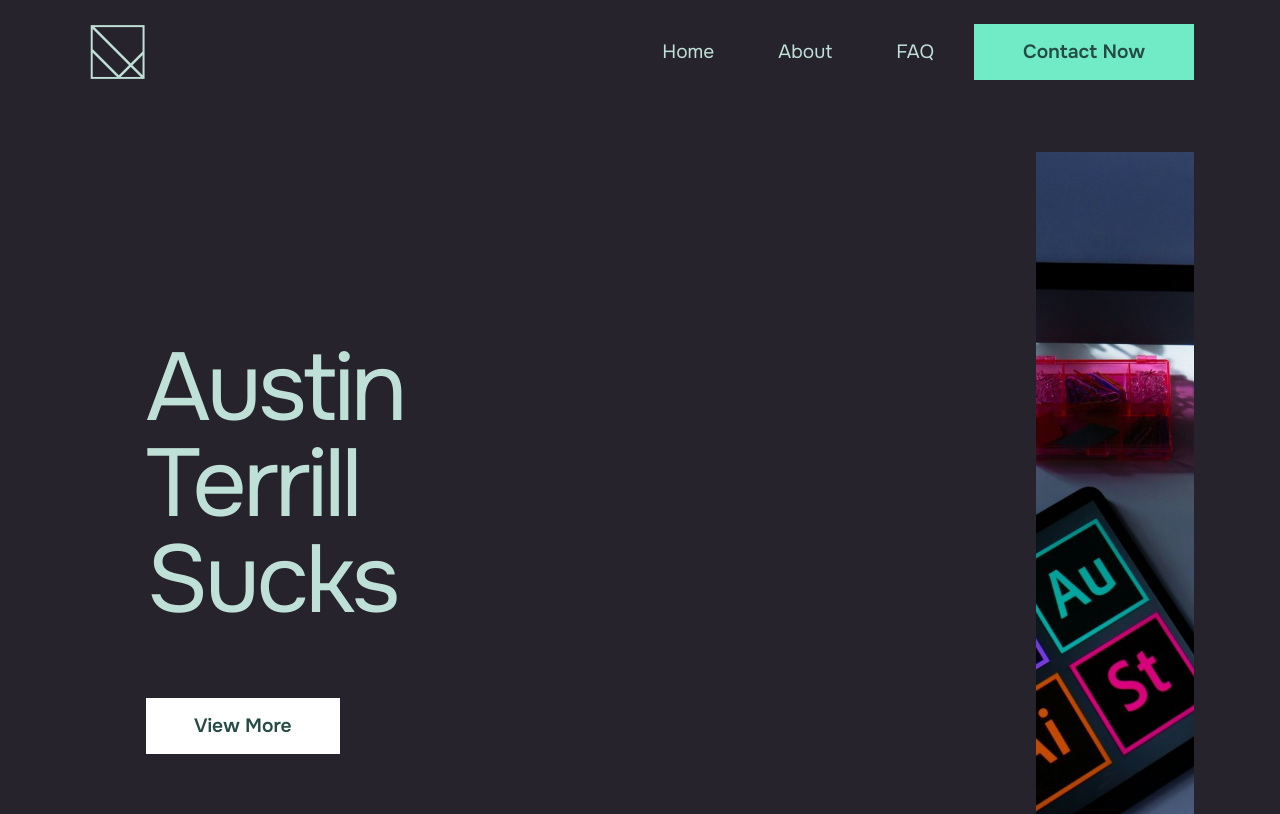
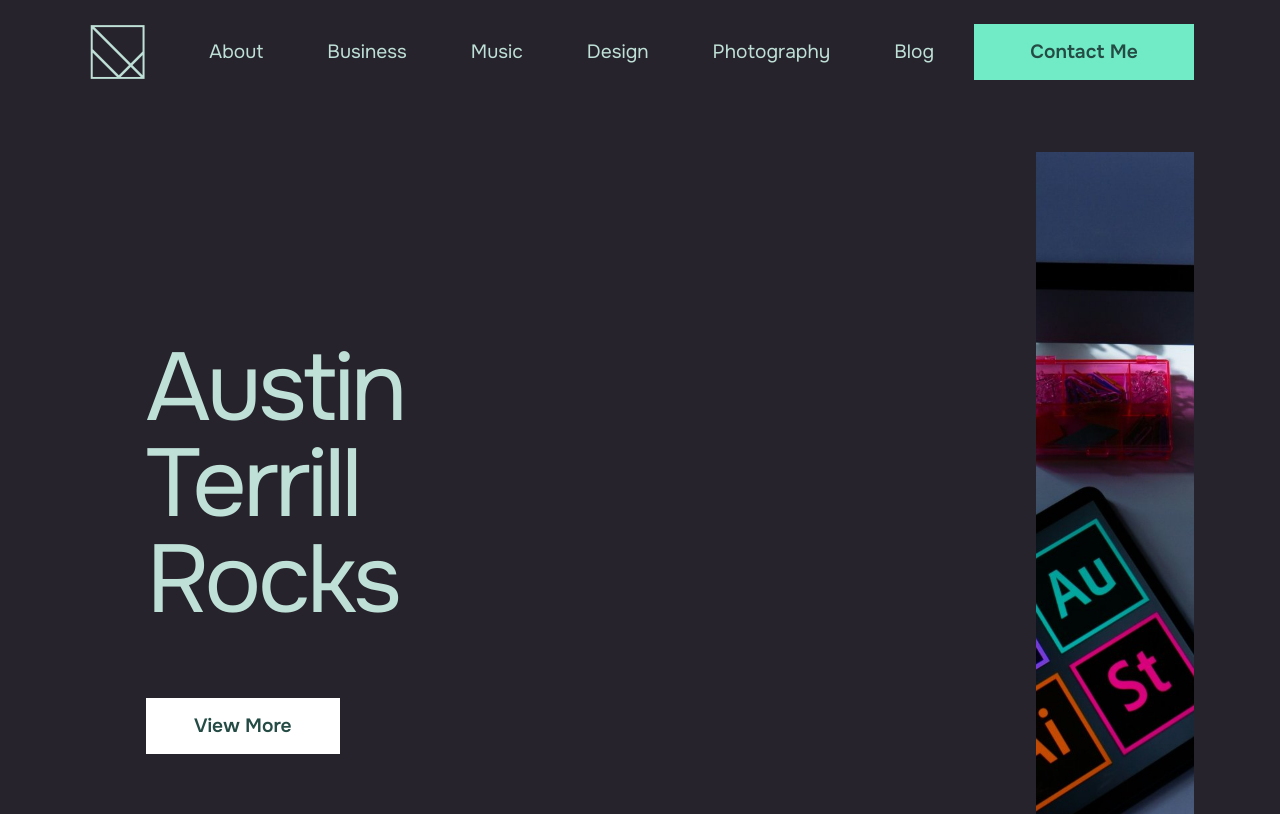
Before and after one commit to businesscardprinting/austin-terrill, a plain HTML site: page index.html in a window 1280 px wide. Shown: the top 814 px of the page. Drawn offline with Linux system fonts and the light colour scheme; files whose address does not match are found by name.

Commit message:
updated menu and home h1

```diff
--- a/index.html
+++ b/index.html
@@ -21,7 +21,7 @@
   <link rel="stylesheet" href="assets/recaptcha.css">
   <link rel="preload" href="https://fonts.googleapis.com/css?family=Onest:100,200,300,400,500,600,700,800,900&display=swap" as="style" onload="this.onload=null;this.rel='stylesheet'">
   <noscript><link rel="stylesheet" href="https://fonts.googleapis.com/css?family=Onest:100,200,300,400,500,600,700,800,900&display=swap"></noscript>
-  <link rel="preload" as="style" href="assets/mobirise/css/mbr-additional.css?v=D8f28O"><link rel="stylesheet" href="assets/mobirise/css/mbr-additional.css?v=D8f28O" type="text/css">
+  <link rel="preload" as="style" href="assets/mobirise/css/mbr-additional.css?v=UZRDhE"><link rel="stylesheet" href="assets/mobirise/css/mbr-additional.css?v=UZRDhE" type="text/css">
 
 
 
@@ -54,23 +54,14 @@
             </div>
             <div class="collapse navbar-collapse" id="navbarSupportedContent">
                 <ul class="navbar-nav nav-dropdown" data-app-modern-menu="true"><li class="nav-item">
-                        <a class="nav-link link text-secondary display-4" href="file:///Users/austinterrill/Library/Application%20Support/Mobirise.com/Mobirise/info_0040printpeppermint_002ecom/addons/modelm5/components/index.html">
-                            Home
-                        </a>
-                    </li>
-                    <li class="nav-item">
                         <a class="nav-link link text-secondary display-4" href="#features01-2">
                             About
                         </a>
-                    </li>
+                    </li><li class="nav-item"><a class="nav-link link text-secondary display-4" href="#features01-2">Business</a></li><li class="nav-item"><a class="nav-link link text-secondary display-4" href="#features01-2">Music</a></li><li class="nav-item"><a class="nav-link link text-secondary display-4" href="#features01-2">Design</a></li><li class="nav-item"><a class="nav-link link text-secondary display-4" href="#features01-2">Photography</a></li>
                     <li class="nav-item">
-                        <a class="nav-link link text-secondary display-4" href="#list01-b">FAQ</a>
+                        <a class="nav-link link text-secondary display-4" href="#list01-b">Blog</a>
                     </li></ul>
-                <div class="mbr-section-btn-main" role="tablist">
-                    <a class="btn btn-warning display-4" href="#form01-9">
-                        Contact Now
-                    </a>
-                </div>
+                <div class="mbr-section-btn-main" role="tablist"><a class="btn btn-warning display-4" href="#form01-9">Contact Me</a></div>
 
             </div>
 
@@ -88,7 +79,7 @@
         <div class="row">
             <div class="col-12 col-lg-10 card">
                 <div class="content-wrapper">
-                    <h1 class="mbr-section-title mbr-fonts-style display-1">Austin<br>Terrill<br>Sucks</h1>
+                    <h1 class="mbr-section-title mbr-fonts-style display-1">Austin<br>Terrill<br>Rocks</h1>
 
                     <div class="mbr-section-btn">
                         <a class="btn btn-info display-4" href="#">
@@ -676,7 +667,7 @@
                     </div>
                     <div class="form-wrapper">
                         <div class="mbr-form" data-form-type="formoid">
-                            <form action="https://mobirise.eu/" method="POST" class="mbr-form form-with-styler" data-form-title="Form Name"><input type="hidden" name="email" data-form-email="true" value="Oc34+QsUlu+uMdwS9GNISXNCbWcqUp6ydpwDkUVMgajScRzXeDgiVr57yT5l0yOcdDxOFbwU5UychRAHsA7beAClcrOMKBDKKRqrdn9UuaHAw09Xrap0bYgT76ew2BZR.QoCvi1n8fR/oBSRBlOmj/EocoOrtwTTxLHJYV2zda1R8QQTAMr/rccGUI1iO27tACJW8POyKVRTU6/can7Qcp+fmVt/nkSDeu2un8UhKH/sA2La5RoSWmvrD/5lxtK+V">
+                            <form action="https://mobirise.eu/" method="POST" class="mbr-form form-with-styler" data-form-title="Form Name"><input type="hidden" name="email" data-form-email="true" value="OB96lK1NBiMko7TePELZdU7UXfdaZ/I/0dFWA+OlKbxPq4HWNCOfc4g0xPFcqEuuCTIeNVpAM0CX9Ot1rJzdzISEpW1zJvIxhRXK12GEGK77p7lMBcBHk92yCS7s9hQS.pzYiYE6kIi5s1V5ONLDAuzeSXwjc1un/AQnm647ml/ZbpmWc1D1lITiKL+DIrRih4bzzqFfTpgHHsVgn/Hi1Q+UEqyulMvxCOj2jLYUz1Bexw4jgEVjsSxkFwSfI02Ve">
                                 <div class="row">
                                     <div hidden="hidden" data-form-alert="" class="alert alert-success col-12">Thanks
                                         for filling out the form!</div>
```
Also changed, not shown: test.html (+4 -13 lines), 1 other file.
